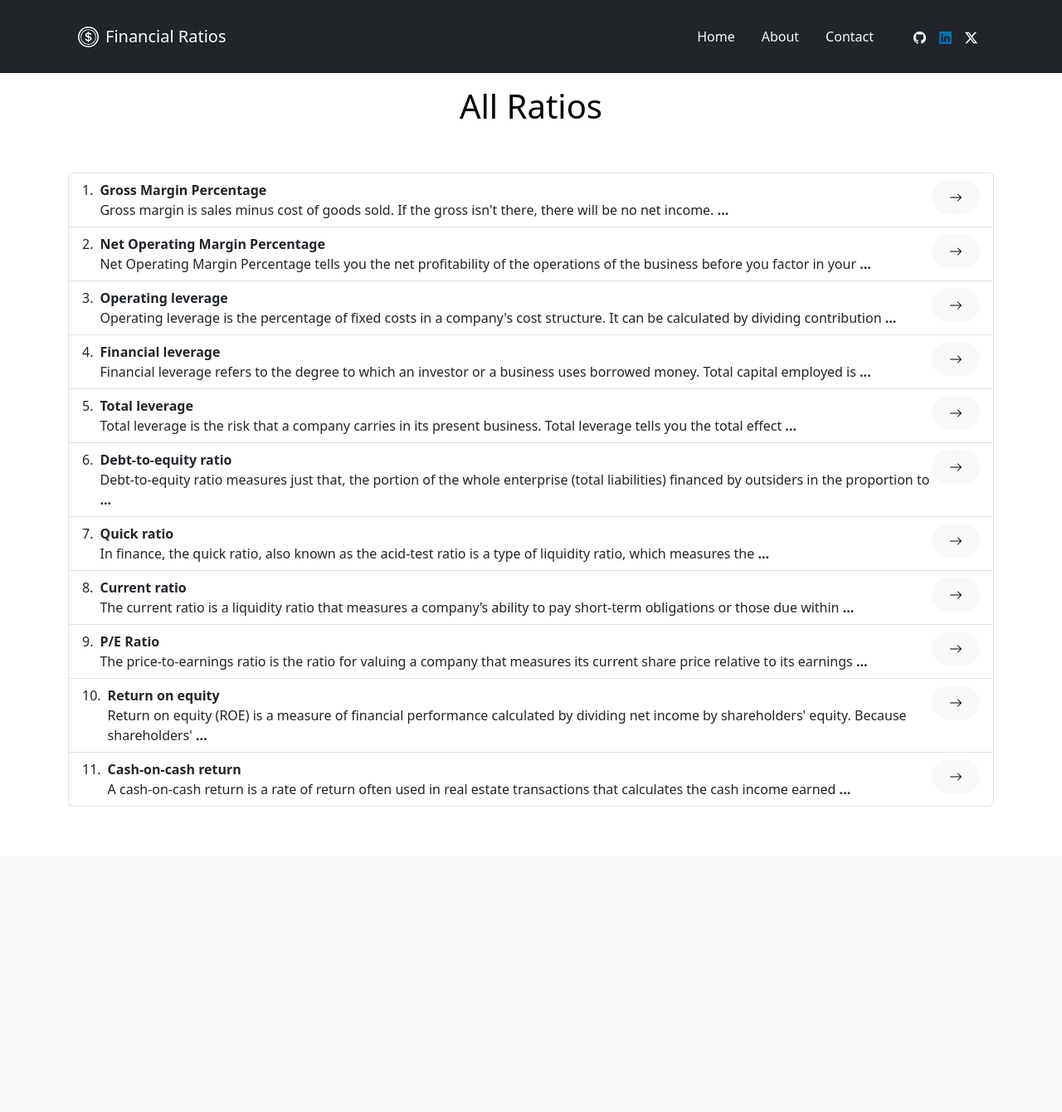
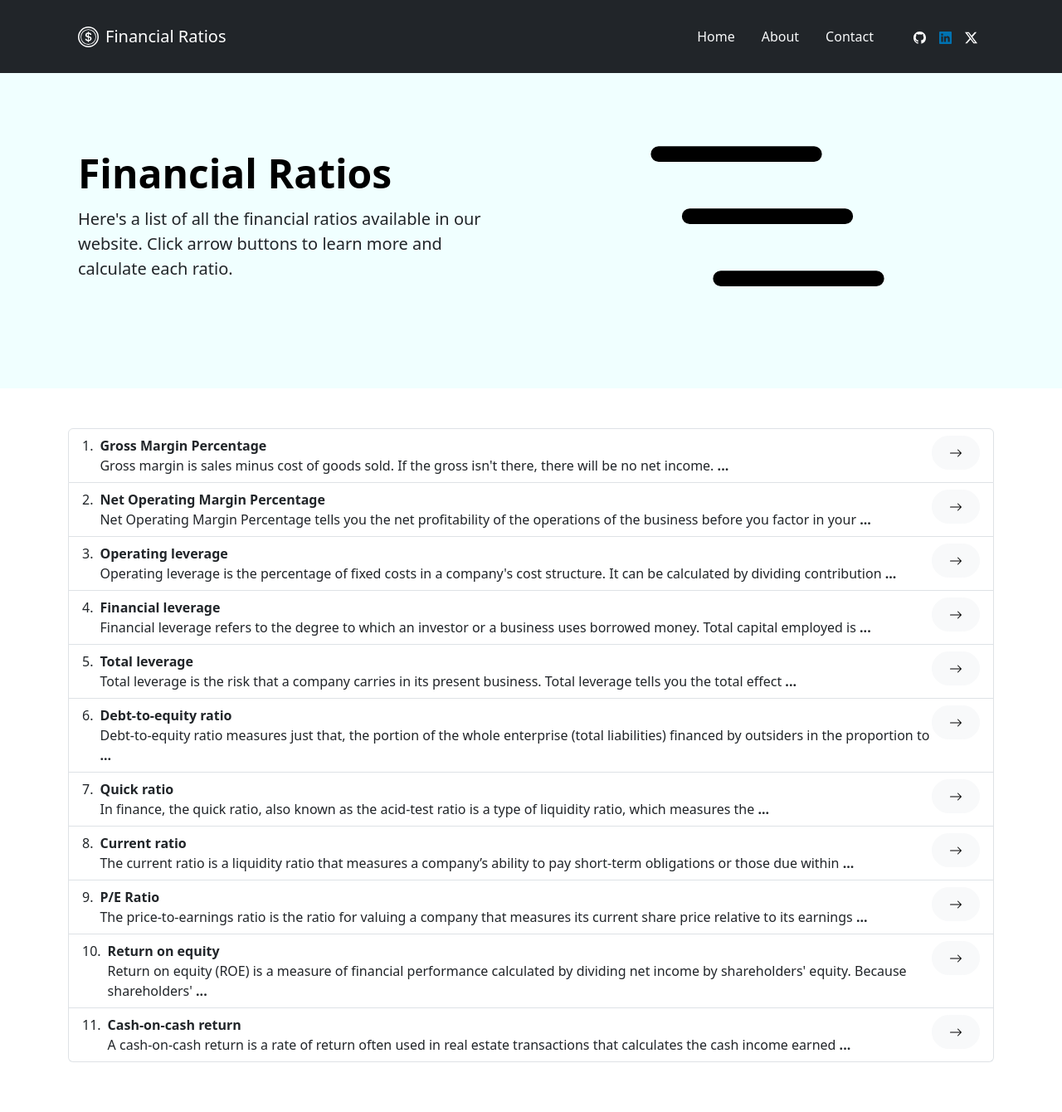
Before and after one commit to Damsith-LK/financial-ratios-app, a Flask app: page /all-ratios in a window 1280 px wide. Shown: the whole page at 83% size. Before the commit the page ends 972 px from the top, so only its background shows below. Run offline with Flask 2, Linux system fonts and the light colour scheme; some libraries are stand-ins or nearby versions.

Commit message:
Add some styling to /all-ratios

```diff
--- a/templates/all_ratios.html
+++ b/templates/all_ratios.html
@@ -1,13 +1,21 @@
 {% include 'header.html' %}
 
-<div class="container mt-5">
-	<div class="p-5 text-center bg-body-light rounded-3 mt-5">
-		<h1 class="text-body-light text-light hidden"></h1>
-		<h1 class="text-body-emphasis">All Ratios</h1>
+<section class="hero">
+	<div class="container col-xxl-8 px-4 pt-5 mt-4">
+		<div class="row flex-lg-row-reverse align-items-center g-5 py-5">
+			<div class="col-10 col-sm-8 col-lg-6">
+				<img src="../static/assets/icons/list.svg" alt="List" class="d-block mx-lg-auto img-fluid" width="400" height="300" loading="lazy">
+			</div>
+			<div class="col-lg-6">
+				<h1 class="display-5 fw-bold text-body-emphasis lh-1 mb-3">Financial Ratios</h1>
+				<p class="lead">Here's a list of all the financial ratios available in our website. Click <b>arrow buttons</b> to learn more and calculate each ratio.</p>
 			</div>
 		</div>
+	</div>
+</section>
 
-<div class="d-flex justify-content-center container">
+<section class="ratios-list">
+	<div class="d-flex justify-content-center container mt-5">
 		<ol class="list-group list-group-numbered">
 			{% for key, val in ratios_dict.items() %}
 			<li class="list-group-item d-flex justify-content-between align-items-start">
@@ -25,4 +33,4 @@
 			{% endfor %}
 		</ol>
 	</div>
-<a>
+</section>
```
Also changed, not shown: static/assets/icons/list.svg (added). Lines whose indentation alone changed are shown as unchanged.
